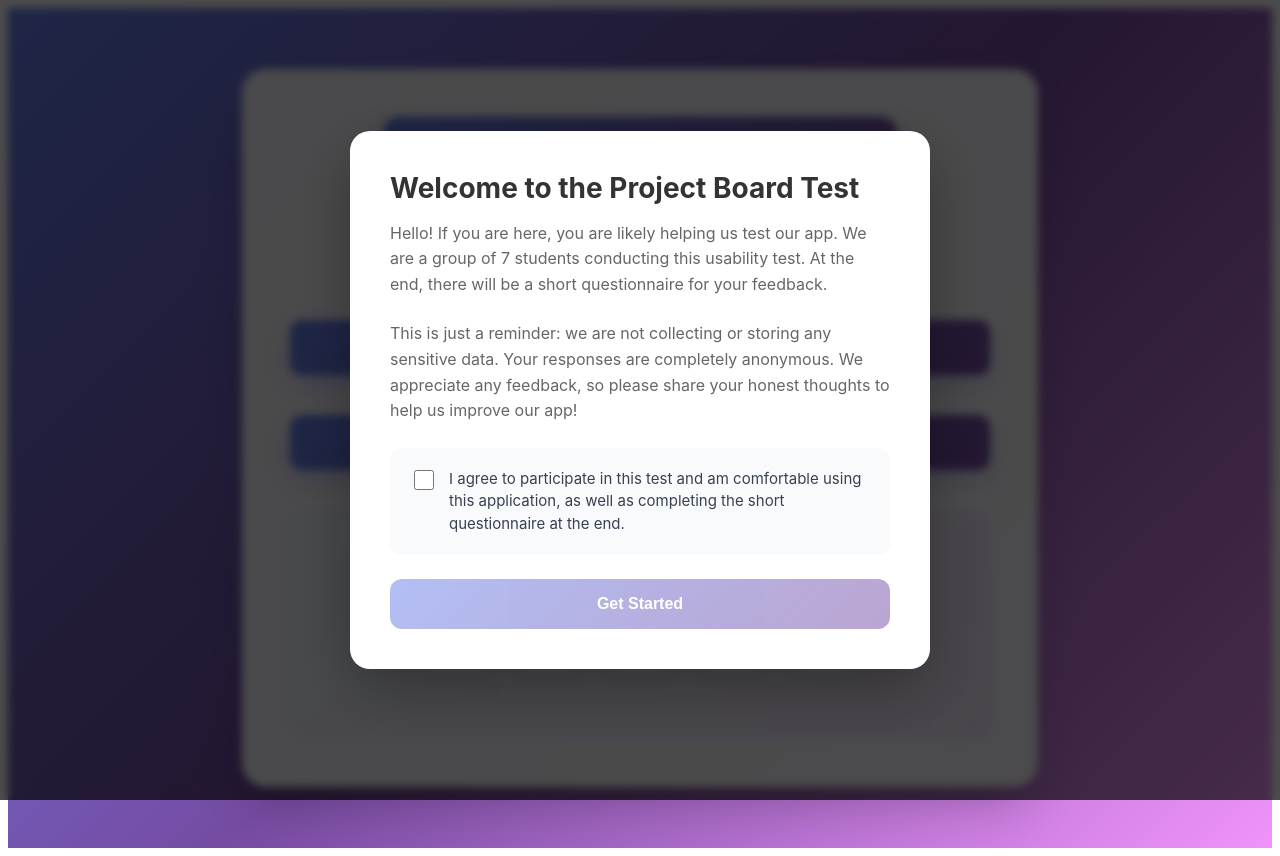
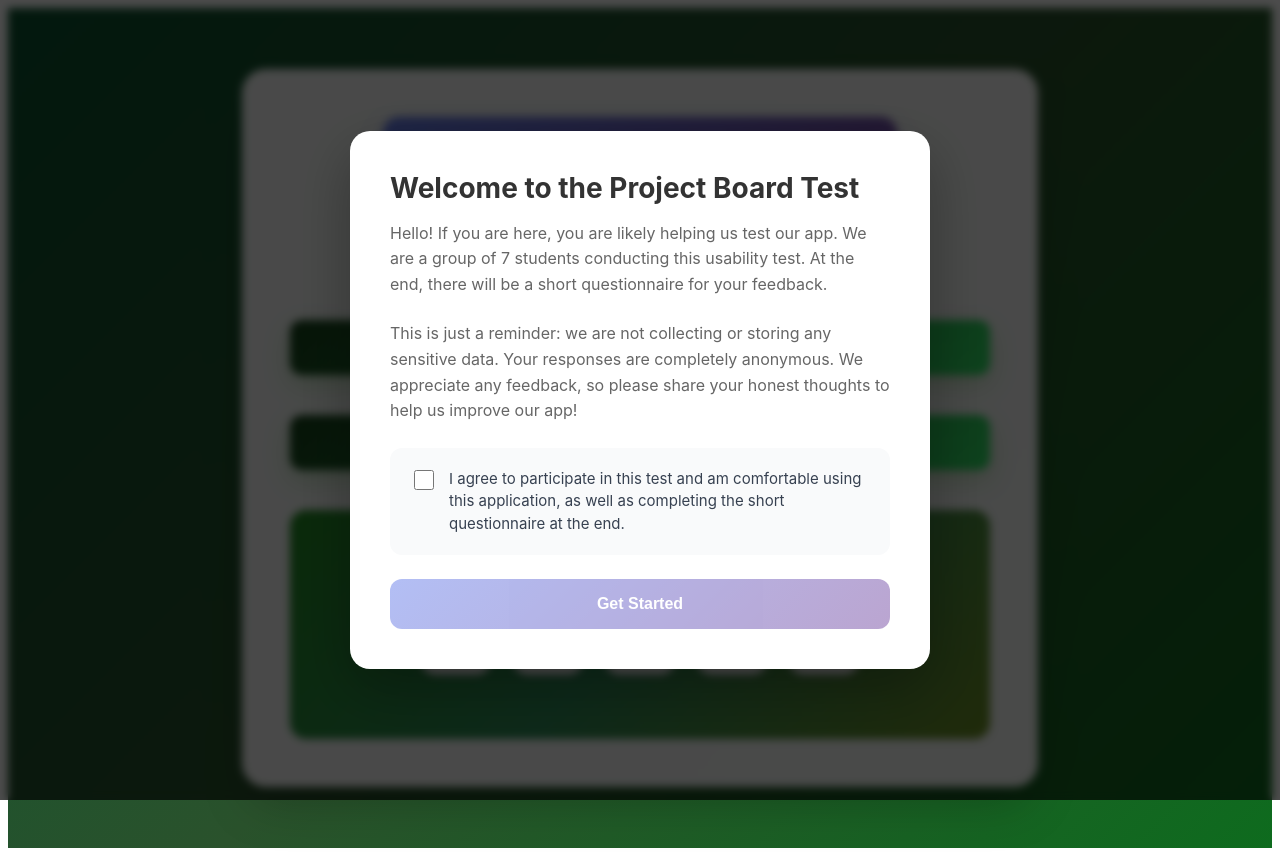
Before and after one commit to itcOnlineGaming/Team_2_2025, a SvelteKit app in the folder Project/: page / in a window 1280 px wide. Built offline with nearby package versions, Linux system fonts and the light colour scheme.

Commit message:
brussel sprouts

```diff
--- a/Project/src/routes/+page.svelte
+++ b/Project/src/routes/+page.svelte
@@ -264,7 +264,7 @@
     align-items: center;
     justify-content: center;
     min-height: 100vh;
-    background: linear-gradient(135deg, #667eea 0%, #764ba2 50%, #f093fb 100%);
+    background: linear-gradient(135deg, #0b532f 0%, #2a522c 50%, #0e6b1e 100%);
     padding: 20px;
   }
 
@@ -484,20 +484,20 @@
     width: 100%;
     padding: 16px;
     margin-bottom: 40px;
-    background: linear-gradient(135deg, #667eea 0%, #764ba2 100%);
+    background: linear-gradient(135deg, #16411a 0%, #2edd62 100%);
     color: white;
     font-size: 20px;
     font-weight: 700;
     border: none;
     border-radius: 12px;
-    box-shadow: 0 10px 25px rgba(102, 126, 234, 0.3);
+    box-shadow: 0 10px 25px rgba(87, 170, 70, 0.3);
     cursor: pointer;
     transition: all 0.2s;
   }
 
   .main-button:hover {
     transform: scale(1.05);
-    box-shadow: 0 15px 35px rgba(102, 126, 234, 0.4);
+    box-shadow: 0 15px 35px rgba(48, 109, 61, 0.4);
   }
 
   .main-button:active {
@@ -505,7 +505,7 @@
   }
 
   .feelings-section {
-    background: linear-gradient(135deg, #eff6ff 0%, #f3e8ff 100%);
+    background: linear-gradient(135deg, #228B22 0%, #2E8B57 50%, #6B8E23 100%);
     border-radius: 16px;
     padding: 32px;
     box-shadow: inset 0 2px 4px rgba(0, 0, 0, 0.06);
@@ -666,7 +666,7 @@
     background: white;
     color: #667eea;
     padding: 12px 20px;
-    border: 2px solid #667eea;
+    border: 2px solid #327c24;
     border-radius: 12px;
     font-size: 14px;
     font-weight: 600;
@@ -772,11 +772,10 @@
     transition: border-color 0.2s;
   }
 
-  .modal-textarea:focus {
-    outline: none;
-    border-color: #667eea;
-    box-shadow: 0 0 0 3px rgba(102, 126, 234, 0.1);
-  }
+.modal-textarea:focus {
+  border-color: #228B22;
+  box-shadow: 0 0 0 3px rgba(34, 139, 34, 0.2);
+}
 
   .modal-buttons {
     display: flex;
--- a/Project/src/routes/board/+page.svelte
+++ b/Project/src/routes/board/+page.svelte
@@ -220,11 +220,12 @@ async function updateChecklist(itemId: string) {
   font-family: -apple-system, BlinkMacSystemFont, 'Segoe UI', Roboto, sans-serif;
   min-height: 100vh;
   padding: 32px;
-    background: linear-gradient(135deg, #667eea 0%, #764ba2 50%, #f093fb 100%);
+  background: linear-gradient(135deg, #228B22 0%, #2E8B57 50%, #6B8E23 100%);
   display: flex;
   flex-direction: column;
   align-items: center;
   }
+
 
   /* Welcome Popup Styles */
   .welcome-overlay {
--- a/Project/src/routes/countdown/+page.svelte
+++ b/Project/src/routes/countdown/+page.svelte
@@ -255,14 +255,13 @@
 
 <style>
   main {
-    font-family: -apple-system, BlinkMacSystemFont, 'Segoe UI', Roboto, 'Helvetica Neue', Arial, sans-serif;
-    min-height: 100vh;
-    padding: 32px;
-    background: linear-gradient(135deg, #667eea 0%, #764ba2 50%, #f093fb 100%);
-    display: flex;
-    flex-direction: column;
-    align-items: center;
-    justify-content: center;
+  font-family: -apple-system, BlinkMacSystemFont, 'Segoe UI', Roboto, sans-serif;
+  min-height: 100vh;
+  padding: 32px;
+  background: linear-gradient(135deg, #228B22 0%, #2E8B57 50%, #6B8E23 100%);
+  display: flex;
+  flex-direction: column;
+  align-items: center;
   }
 
   .timer-card {
```
Lines whose indentation alone changed are shown as unchanged.
